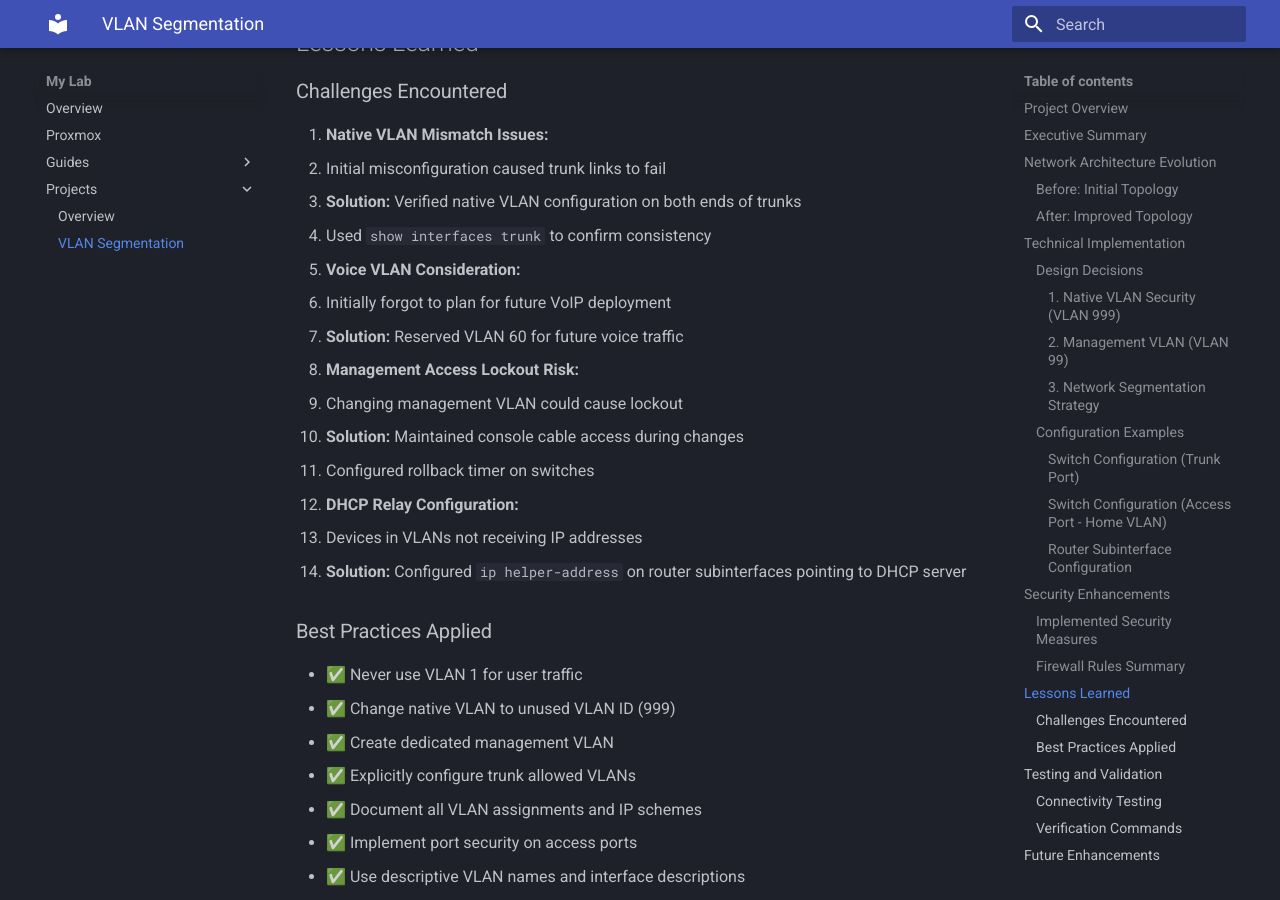
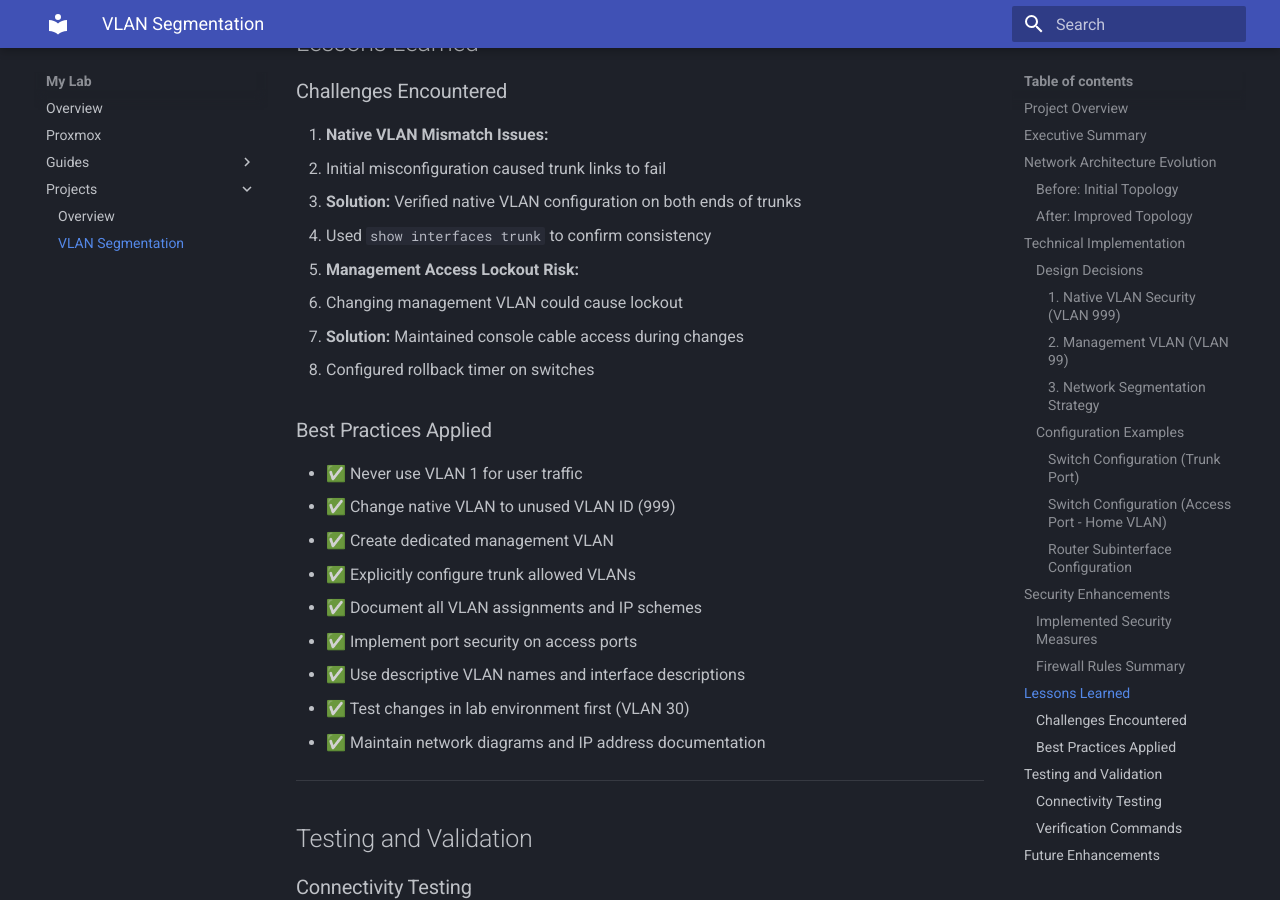
Before and after one commit to moshthesubnet/my-lab-docs, an MkDocs documentation site: the page built from docs/projects/VLAN_segmentation.md, in a window 1280 px wide and 900 px high, scrolled down 4810 px. Built offline with MkDocs 1.6.1 and Material for MkDocs 9.7.7, drawn with Linux system fonts in a browser that asks for light colours.

Commit message:
Update VLAN_segmentation.md

```diff
--- a/docs/projects/VLAN_segmentation.md
+++ b/docs/projects/VLAN_segmentation.md
@@ -218,18 +218,10 @@ interface GigabitEthernet0/0.99
    - **Solution:** Verified native VLAN configuration on both ends of trunks
    - Used `show interfaces trunk` to confirm consistency
 
-2. **Voice VLAN Consideration:**
-   - Initially forgot to plan for future VoIP deployment
-   - **Solution:** Reserved VLAN 60 for future voice traffic
-
-3. **Management Access Lockout Risk:**
+2. **Management Access Lockout Risk:**
    - Changing management VLAN could cause lockout
    - **Solution:** Maintained console cable access during changes
    - Configured rollback timer on switches
-
-4. **DHCP Relay Configuration:**
-   - Devices in VLANs not receiving IP addresses
-   - **Solution:** Configured `ip helper-address` on router subinterfaces pointing to DHCP server
 
 ### Best Practices Applied
 
```
